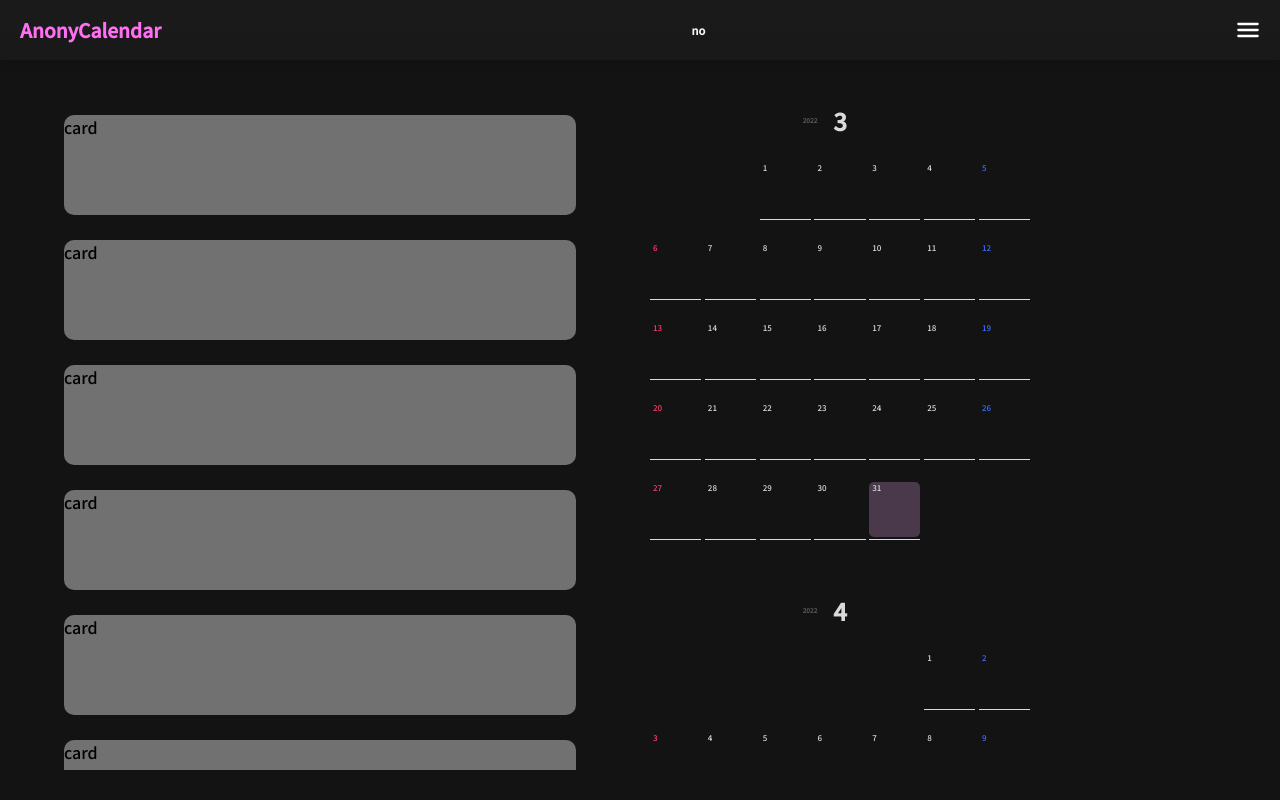
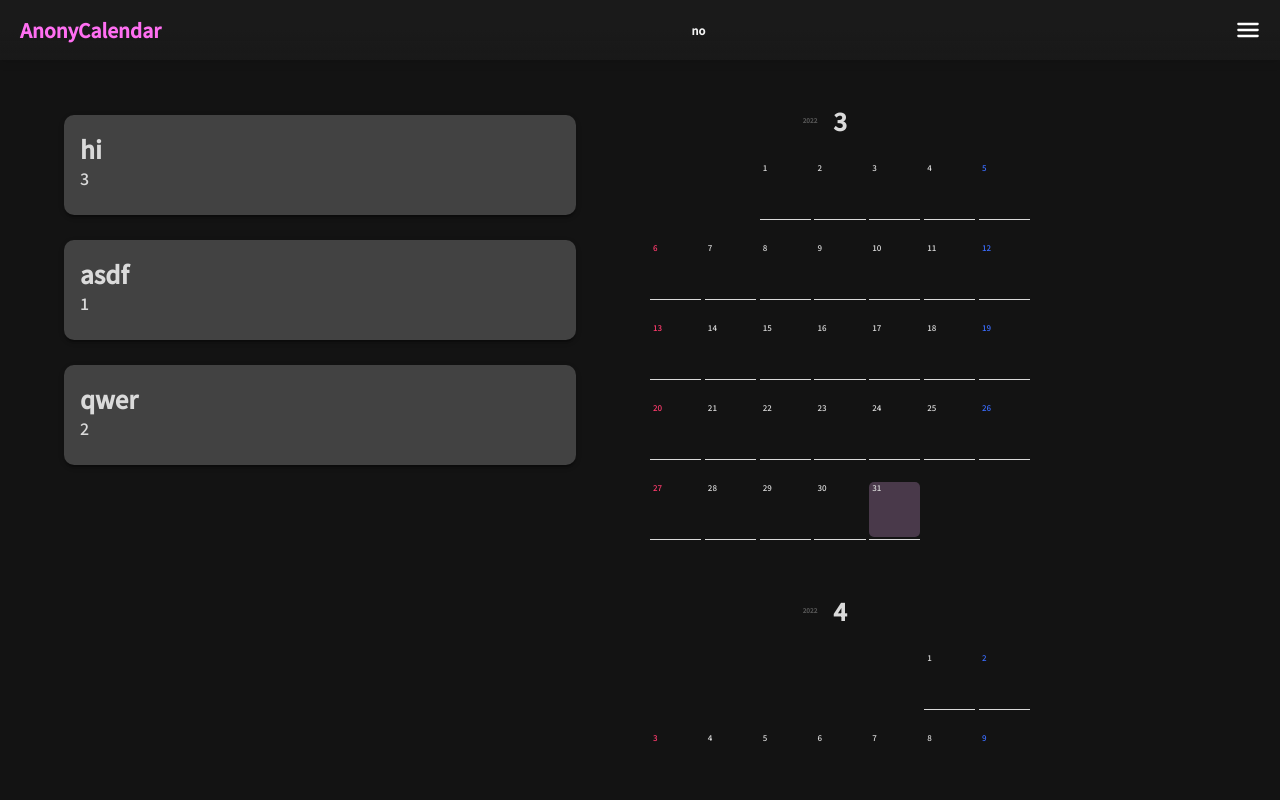
Before and after one commit to rkskekzzz/timong, a React (Create React App) app in the folder frontend/: page /calendar in a window 1280 px wide. Built offline with nearby package versions, Linux system fonts and the light colour scheme.

Commit message:
Feat : List Component Added

```diff
--- a/frontend/src/Pages/SignedCalendar/List/List.styled.ts
+++ b/frontend/src/Pages/SignedCalendar/List/List.styled.ts
@@ -14,11 +14,21 @@ const List = styled.div`
   }
 `;
 
-const Card = styled.span`
+const Card = styled.span<{ fgcolor: string }>`
   width: 40vw;
   height: 100px;
-  background: #ffffff66;
+  padding: 1rem;
+  background: #ffffff33;
   border-radius: 10px;
+  color: ${(props) => `${props.fgcolor}`};
+  box-shadow: 0px 4px 2px -2px rgb(0, 0, 0, 0.2),
+    0px 2px 2px 0px rgb(0, 0, 0, 0.14), 0px 2px 6px 0px rgb(0, 0, 0, 0.12);
+
+  h2,
+  p {
+    padding: 0;
+    margin: 0;
+  }
 `;
 
 const Styled = { List, Card };
--- a/frontend/src/Pages/SignedCalendar/List/List.tsx
+++ b/frontend/src/Pages/SignedCalendar/List/List.tsx
@@ -1,23 +1,35 @@
 import React from 'react';
 import Styled from './List.styled';
+import { Group } from 'src/Interface/Group';
+import { useTheme } from '@mui/material';
 
-const Card = () => {
-  return <Styled.Card>card</Styled.Card>;
+const arr: Group[] = [
+  { group_name: 'hi', group_users: 3, group_id: '1' },
+  { group_name: 'asdf', group_users: 1, group_id: '2' },
+  { group_name: 'qwer', group_users: 2, group_id: '3' },
+];
+
+const selectedStyle = {
+  background: 'red',
+};
+
+const Card = ({ group }: { group: Group }) => {
+  const theme = useTheme();
+  return (
+    <Styled.Card fgcolor={theme.myPalette.foreground}>
+      <h2>{group.group_name}</h2>
+      <p>{group.group_users}</p>
+    </Styled.Card>
+  );
 };
 
 const List = () => {
   return (
     <Styled.List>
       <div className="list-box">
-        <Card />
-        <Card />
-        <Card />
-        <Card />
-        <Card />
-        <Card />
-        <Card />
-        <Card />
-        <Card />
+        {arr.map((element) => {
+          return <Card key={element.group_id} group={element} />;
+        })}
       </div>
     </Styled.List>
   );
```
